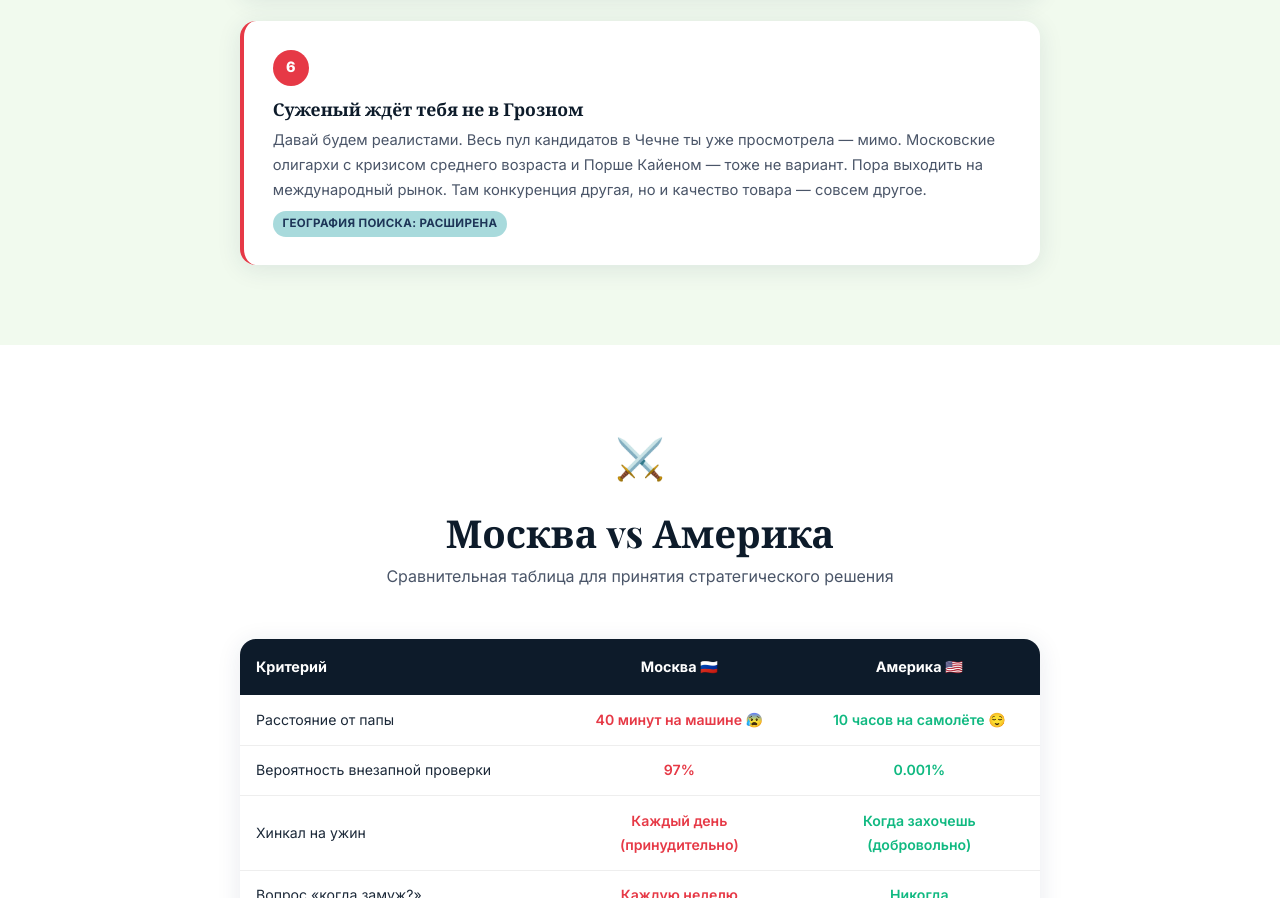
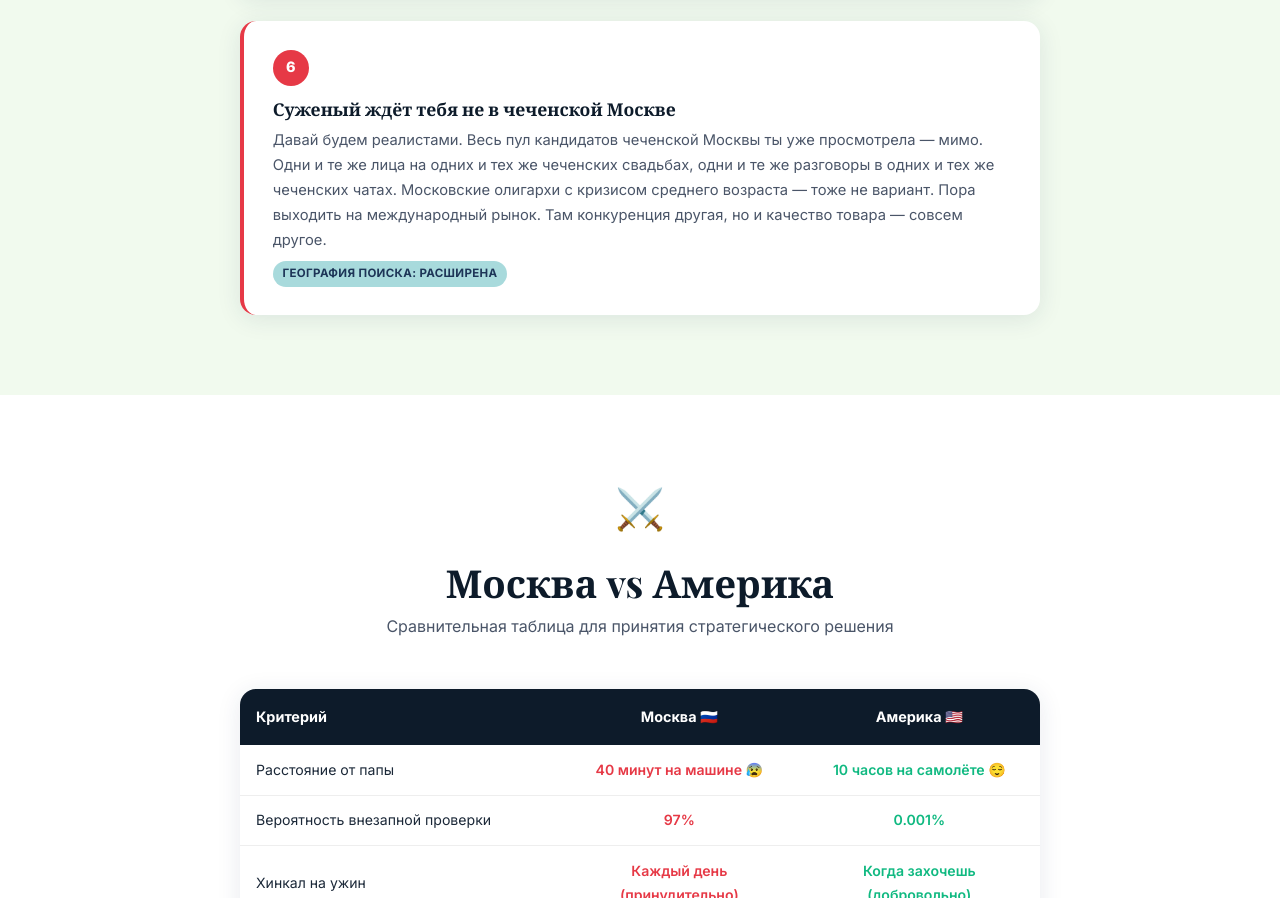
Before and after one commit to MrZzz17/albika-america, a plain HTML site: page index.html in a window 1280 px wide. Shown: the part 2771-3669 px from the top of the page. Drawn offline with nearby package versions, Linux system fonts and the light colour scheme.

Commit message:
Fix reason 6: чеченская Москва, not Грозный
Co-authored-by: Cursor <cursoragent@cursor.com>

```diff
--- a/index.html
+++ b/index.html
@@ -225,8 +225,8 @@ img{max-width:100%;height:auto;display:block}
 
       <div class="reason">
         <div class="reason-num">6</div>
-        <h3>Суженый ждёт тебя не в Грозном</h3>
-        <p>Давай будем реалистами. Весь пул кандидатов в Чечне ты уже просмотрела — мимо. Московские олигархи с кризисом среднего возраста и Порше Кайеном — тоже не вариант. Пора выходить на международный рынок. Там конкуренция другая, но и качество товара — совсем другое.</p>
+        <h3>Суженый ждёт тебя не в чеченской Москве</h3>
+        <p>Давай будем реалистами. Весь пул кандидатов чеченской Москвы ты уже просмотрела — мимо. Одни и те же лица на одних и тех же чеченских свадьбах, одни и те же разговоры в одних и тех же чеченских чатах. Московские олигархи с кризисом среднего возраста — тоже не вариант. Пора выходить на международный рынок. Там конкуренция другая, но и качество товара — совсем другое.</p>
         <span class="tag">География поиска: расширена</span>
       </div>
 
```
